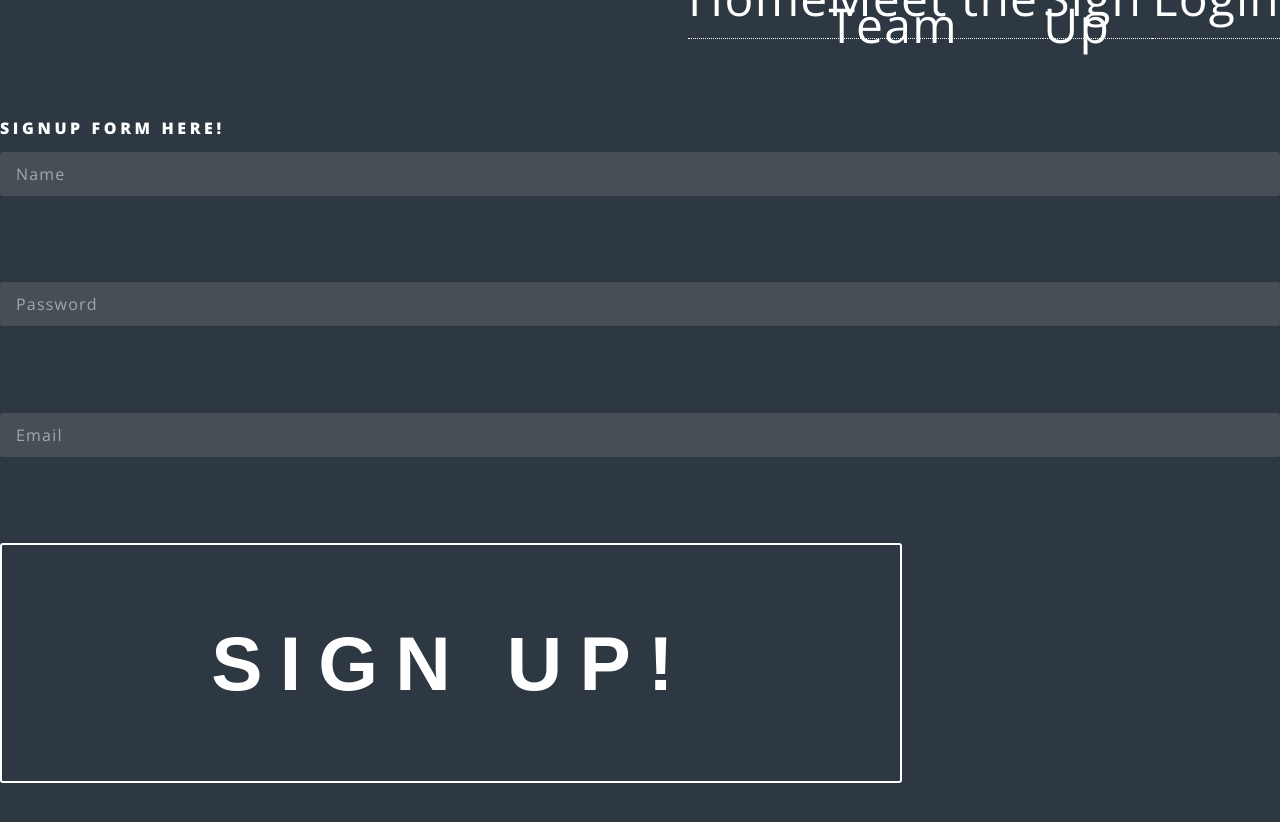
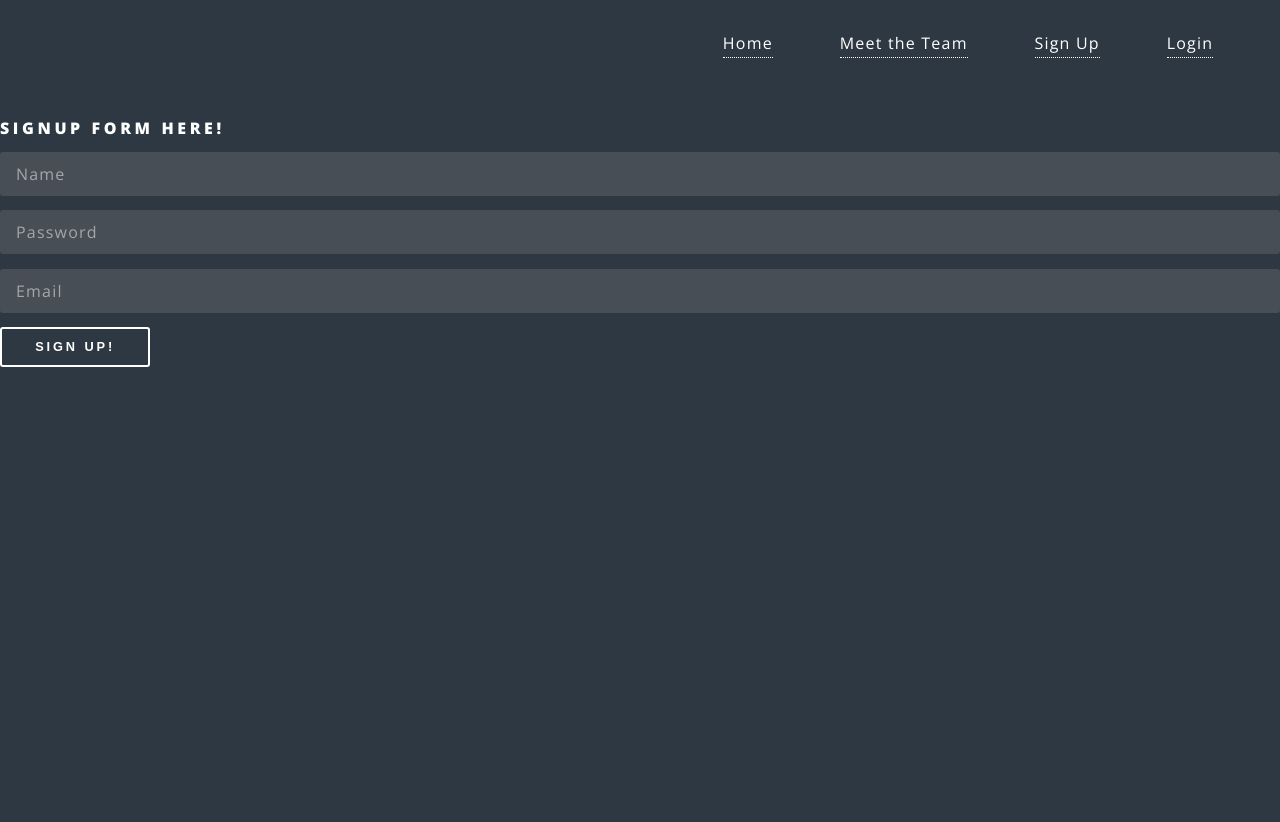
Before and after one commit to TT-33-Use-My-Tech-Stuff/frontend, a React (Create React App) app: page /signup in a window 1280 px wide. Shown: the top 822 px of the page. After the commit the page ends 800 px from the top, so only its background shows below. Built offline with nearby package versions, Linux system fonts and the light colour scheme.

Commit message:
fixes navbar display issue, changes font sizes on nav & signup form to mtch styling

```diff
--- a/src/components/Nav.js
+++ b/src/components/Nav.js
@@ -27,7 +27,6 @@ const StyledNav = styled.nav`
 
     ul{
         width: 50%;
-        font-size: 3rem;
         display: flex;
         justify-content: space-evenly;
     }
--- a/src/components/SignUpForm.js
+++ b/src/components/SignUpForm.js
@@ -51,6 +51,6 @@ export default function SignUpForm(props){
 //Styles
 const FormSection = styled.section`
     form {
-        font-size: 6rem;
+        /* font-size: 6rem; */
     }
 `
```
